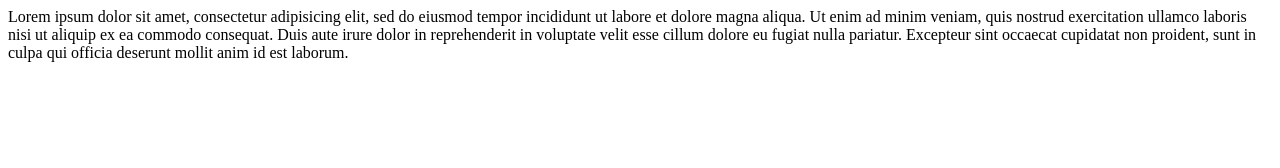
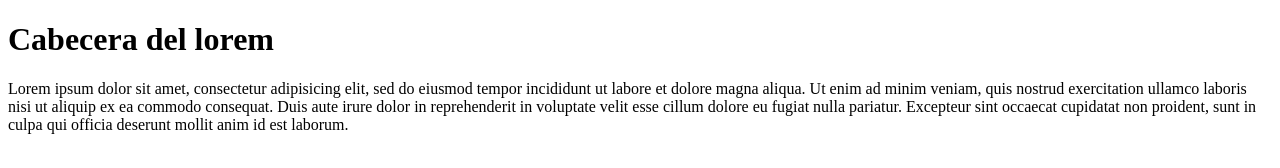
Before and after one commit to AdrianGZ/Mi-primer-repositorio-test, a plain HTML site: page index.html in a window 1280 px wide. Drawn offline with Linux system fonts and the light colour scheme.

Commit message:
le agregue titulo al lorem

```diff
--- a/index.html
+++ b/index.html
@@ -5,6 +5,7 @@
     <title></title>
   </head>
   <body>
+    <h1>Cabecera del lorem</h1>
     Lorem ipsum dolor sit amet, consectetur adipisicing elit, sed do eiusmod tempor incididunt ut labore et dolore magna aliqua. Ut enim ad minim veniam, quis nostrud exercitation ullamco laboris nisi ut aliquip ex ea commodo consequat. Duis aute irure dolor in reprehenderit in voluptate velit esse cillum dolore eu fugiat nulla pariatur. Excepteur sint occaecat cupidatat non proident, sunt in culpa qui officia deserunt mollit anim id est laborum.
   </body>
 </html>
```
